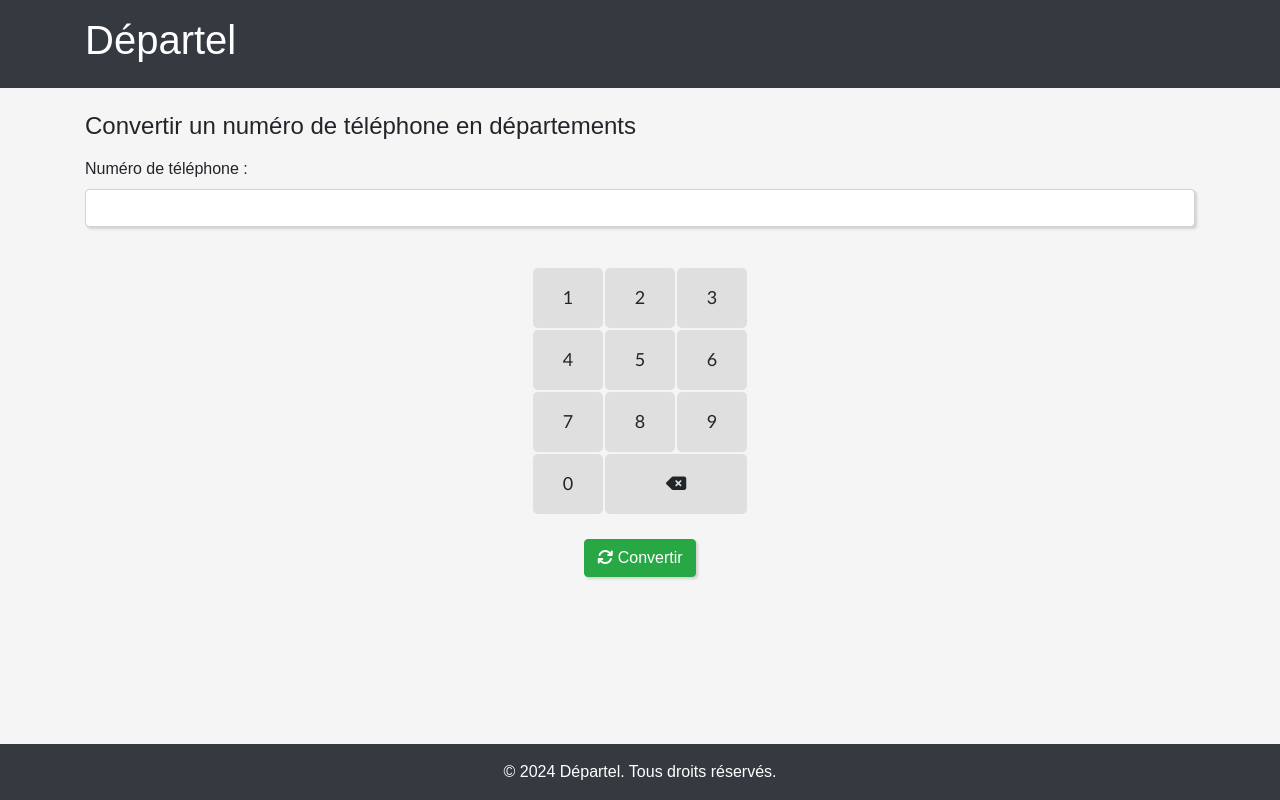
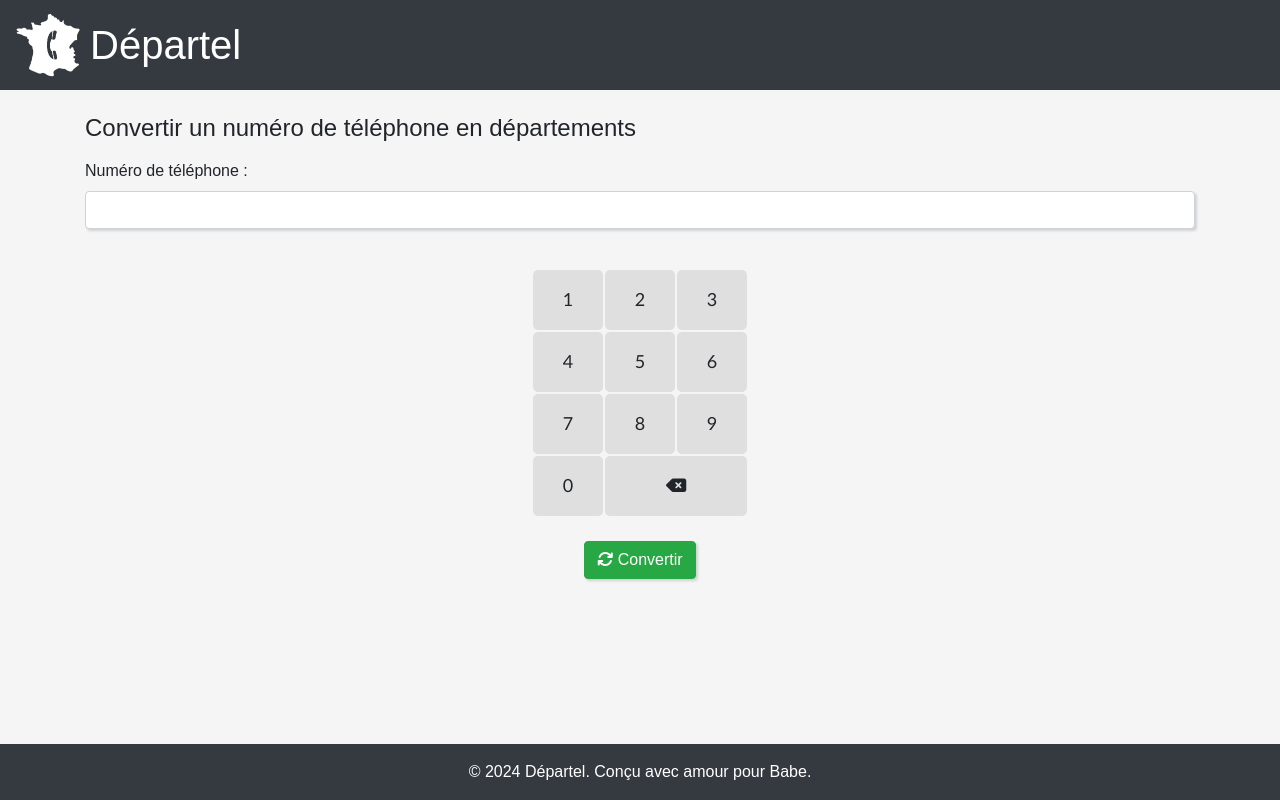
Before and after one commit to Cafe-Soluble/departel, a Flask app: page / in a window 1280 px wide. Run offline with Flask 3, Linux system fonts and the light colour scheme; some libraries are stand-ins or nearby versions; some web fonts are replaced.

Commit message:
navbar + logo favico

```diff
--- a/app/static/css/styles.css
+++ b/app/static/css/styles.css
@@ -83,3 +83,12 @@ h3{
 
     box-shadow: rgba(0, 0, 0, 0.15) 1.95px 1.95px 2.6px;
 }
+
+.navbar-brand {
+    display: flex;
+    align-items: center; /* Centre verticalement le contenu */
+  }
+
+  .navbar-brand img {
+    margin-right: 10px; /* Ajoute un peu d'espace entre l'image et le texte */
+  }
--- a/app/templates/index.html
+++ b/app/templates/index.html
@@ -5,6 +5,7 @@
     <meta name="viewport" content="width=device-width, initial-scale=1.0">
     <meta name="description" content="Découvrez rapidement le département français associé à n'importe quel numéro de téléphone avec notre outil de conversion en ligne. Facile, rapide et précis, notre service aide à identifier l'origine des appels pour une meilleure organisation et communication. Essayez-le dès maintenant !">
     <title>Départel - Convertisseur de numéro de téléphone en départements français</title>
+    <link rel="icon" type="image/ico" href="{{ url_for('static', filename='departel_64.ico')}}">
     <!-- Intégration de Bootstrap CDN -->
     <link rel="stylesheet" href="https://stackpath.bootstrapcdn.com/bootstrap/4.5.2/css/bootstrap.min.css">
     <link rel="stylesheet" href="{{ url_for('static', filename='css/styles.css') }}">
@@ -16,11 +17,12 @@
     <script src="https://kit.fontawesome.com/0c3e7b6922.js" crossorigin="anonymous"></script>
 </head>
 <body>
-    <header class="bg-dark text-white py-3">
-        <div class="container">
-            <h1>Départel</h1>
-        </div>
-    </header>
+    <nav class="navbar navbar-dark bg-dark">
+        <a class="navbar-brand" href="#">
+            <img src="{{ url_for('static', filename='logo_white_256.png')}}" width="64" height="64" class="d-inline-block align-top" alt="Logo Départel">
+            <h1 class="d-inline-block mb-0">Départel</h1>
+        </a>
+    </nav>
     <div class="content">
         <main class="container mt-4">
             <section>
@@ -62,7 +64,7 @@
 
     <footer class="bg-dark text-white text-center py-3 mt-4">
         <div class="container">
-            <span>&copy; 2024 Départel. Tous droits réservés.</span>
+            <span>&copy; 2024 Départel. Conçu avec amour pour Babe.</span>
         </div>
     </footer>
 
```
Also changed, not shown: app/templates/resultat.html (+8 -6 lines), app/static/departel_64.ico (added), app/static/logo_white_256.png (added).
